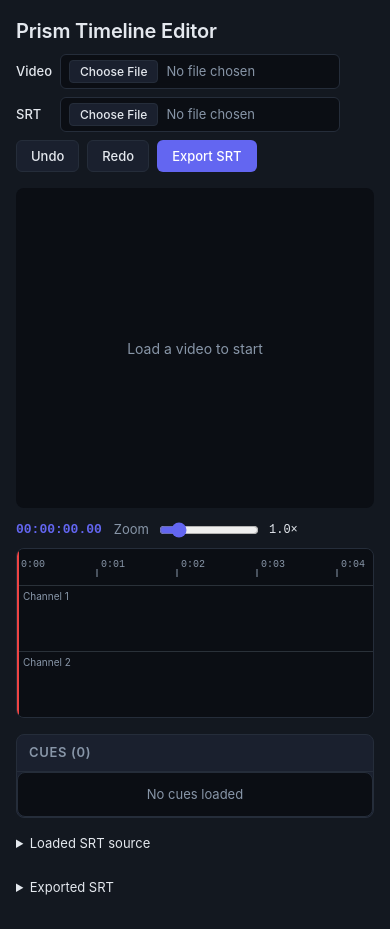
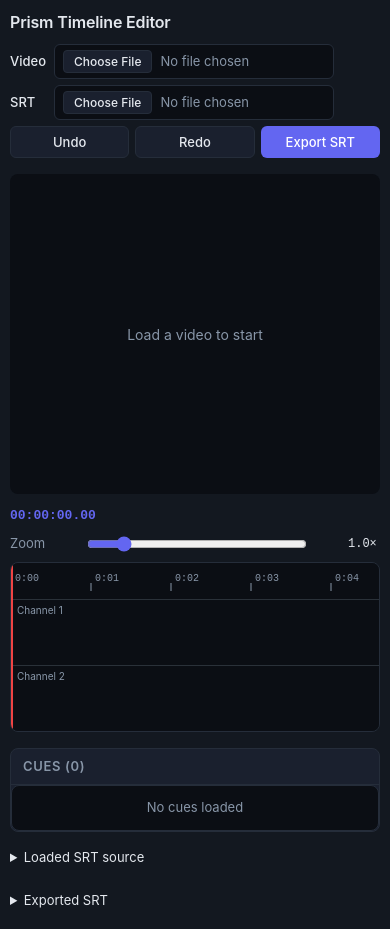
Before and after one commit to jeffclaw2026-png/prism-timeline, a React (Vite) app in the folder web/: page / in a window 390 px wide. Built offline with nearby package versions, Linux system fonts and the light colour scheme.

Commit message:
Mobile ergonomics polish pass
- Compact mobile shell/header spacing
- Full-width file inputs on mobile
- Responsive toolbar button wrapping (3-up)
- Improved playhead/zoom row layout on narrow screens
- Sticky cue action bar on mobile with 2-up buttons

```diff
--- a/web/src/App.css
+++ b/web/src/App.css
@@ -96,14 +96,38 @@
 }
 
 @media (max-width: 768px) {
+  .prism-shell {
+    padding: 10px;
+  }
+
   .prism-header {
     flex-direction: column;
     align-items: flex-start;
+    gap: 10px;
+  }
+
+  .prism-title {
+    font-size: 1rem;
   }
 
   .prism-toolbar {
     width: 100%;
     justify-content: flex-start;
+    gap: 6px;
+  }
+
+  .prism-file-label {
+    width: 100%;
+  }
+
+  .prism-file-input {
+    max-width: none;
+    width: 100%;
+  }
+
+  .prism-toolbar > .prism-btn {
+    flex: 1 1 calc(33.333% - 6px);
+    min-width: 0;
   }
 }
 
@@ -316,6 +340,27 @@
   flex-wrap: wrap;
 }
 
+@media (max-width: 768px) {
+  .prism-playhead-bar {
+    gap: 8px;
+    align-items: center;
+  }
+
+  .prism-playhead-time {
+    width: 100%;
+  }
+
+  .prism-zoom-label {
+    width: 100%;
+    justify-content: space-between;
+  }
+
+  .prism-zoom-slider {
+    flex: 1;
+    max-width: 220px;
+  }
+}
+
 .prism-playhead-time {
   font-family: var(--prism-font-mono);
   color: var(--prism-accent);
@@ -364,6 +409,21 @@
   gap: var(--prism-space-xs);
   margin-top: var(--prism-space-sm);
   flex-wrap: wrap;
+}
+
+@media (max-width: 768px) {
+  .prism-cue-toolbar {
+    position: sticky;
+    bottom: 0;
+    z-index: 20;
+    background: var(--prism-bg-secondary);
+    padding: 8px 0 10px;
+    border-top: 1px solid var(--prism-border);
+  }
+
+  .prism-cue-toolbar .prism-btn {
+    flex: 1 1 calc(50% - 4px);
+  }
 }
 
 /* ─── Cue List ─── */
```
